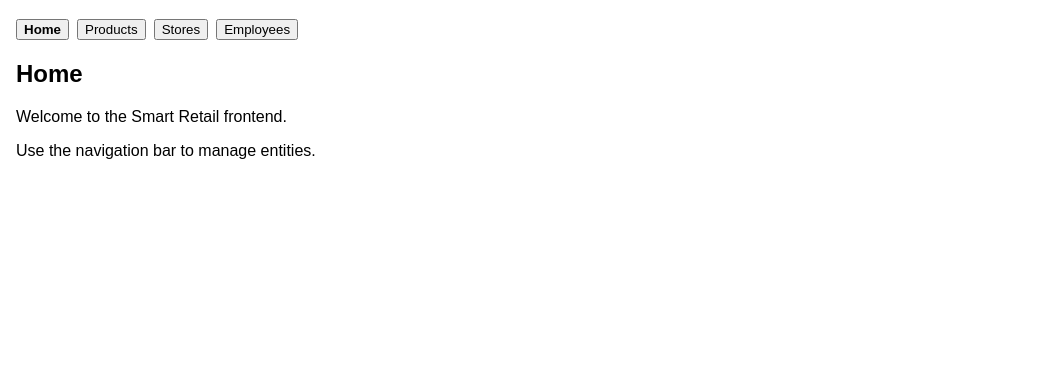
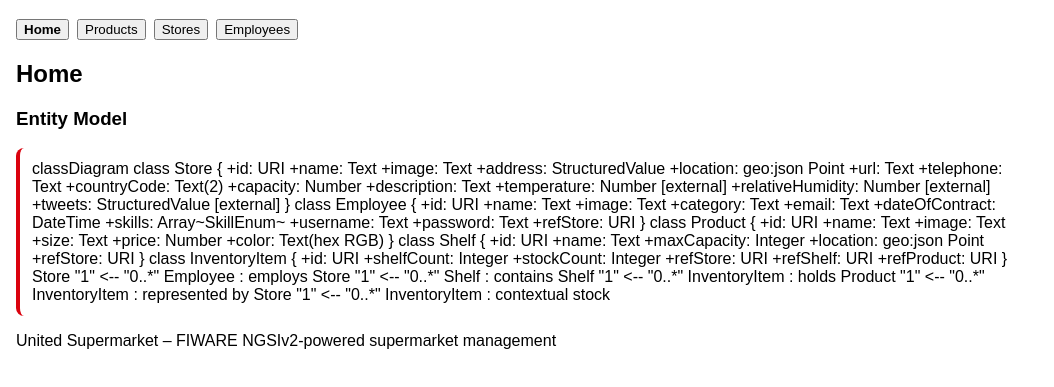
Before and after one commit to AlejandroVarelaV/fiware-enhanced-application, a plain HTML site: page frontend/index.html in a window 1280 px wide. Shown: the part 77-464 px from the top of the page, without its empty margins (0-1054 px from the left). Drawn offline with nearby package versions, Linux system fonts and the light colour scheme; no server answers; a script that the page names is missing.

Commit message:
feat: render Mermaid UML entity diagram in Home view

```diff
--- a/frontend/index.html
+++ b/frontend/index.html
@@ -20,8 +20,73 @@
   <main>
     <section id="home-view" class="view">
       <h2>Home</h2>
-      <p>Welcome to the Smart Retail frontend.</p>
-      <p>Use the navigation bar to manage entities.</p>
+      <h3>Entity Model</h3>
+      <div class="diagram-card">
+        <div class="mermaid">
+classDiagram
+    class Store {
+      +id: URI
+      +name: Text
+      +image: Text
+      +address: StructuredValue
+      +location: geo:json Point
+      +url: Text
+      +telephone: Text
+      +countryCode: Text(2)
+      +capacity: Number
+      +description: Text
+      +temperature: Number [external]
+      +relativeHumidity: Number [external]
+      +tweets: StructuredValue [external]
+    }
+
+    class Employee {
+      +id: URI
+      +name: Text
+      +image: Text
+      +category: Text
+      +email: Text
+      +dateOfContract: DateTime
+      +skills: Array~SkillEnum~
+      +username: Text
+      +password: Text
+      +refStore: URI
+    }
+
+    class Product {
+      +id: URI
+      +name: Text
+      +image: Text
+      +size: Text
+      +price: Number
+      +color: Text(hex RGB)
+    }
+
+    class Shelf {
+      +id: URI
+      +name: Text
+      +maxCapacity: Integer
+      +location: geo:json Point
+      +refStore: URI
+    }
+
+    class InventoryItem {
+      +id: URI
+      +shelfCount: Integer
+      +stockCount: Integer
+      +refStore: URI
+      +refShelf: URI
+      +refProduct: URI
+    }
+
+    Store "1" <-- "0..*" Employee : employs
+    Store "1" <-- "0..*" Shelf : contains
+    Shelf "1" <-- "0..*" InventoryItem : holds
+    Product "1" <-- "0..*" InventoryItem : represented by
+    Store "1" <-- "0..*" InventoryItem : contextual stock
+        </div>
+      </div>
+      <p>United Supermarket – FIWARE NGSIv2-powered supermarket management</p>
     </section>
 
     <section id="products-view" class="view hidden">
@@ -252,5 +317,9 @@
 
   <script src="https://cdn.socket.io/4.7.2/socket.io.min.js"></script>
   <script src="app.js"></script>
+  <script src="https://cdn.jsdelivr.net/npm/mermaid/dist/mermaid.min.js"></script>
+  <script>
+    mermaid.initialize({ startOnLoad: true, theme: 'default' });
+  </script>
 </body>
 </html>
--- a/frontend/styles.css
+++ b/frontend/styles.css
@@ -26,6 +26,18 @@ header {
 
 .view {
   margin-top: 12px;
+}
+
+.diagram-card {
+  background: #fff;
+  border-left: 4px solid #DA020E;
+  border-radius: 8px;
+  max-width: 1000px;
+  padding: 12px;
+}
+
+.diagram-card .mermaid {
+  overflow-x: auto;
 }
 
 .actions-row {
```
